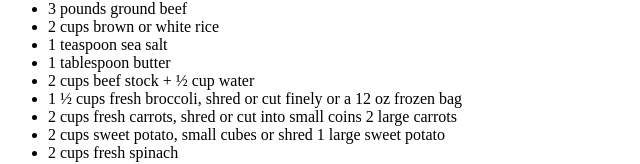
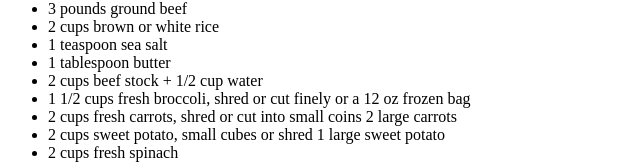
Before and after one commit to Jmcfrln/odin-recipes, a plain HTML site: page pages/recipe-1.html in a window 1280 px wide. Shown: the part 665-829 px from the top of the page, 0-640 px from the left. Drawn offline with Linux system fonts and the light colour scheme.

Commit message:
Fix ASCII character
Change special character (copied from website) to '1/2'

```diff
--- a/pages/recipe-1.html
+++ b/pages/recipe-1.html
@@ -28,8 +28,8 @@
         <li>2 cups brown or white rice</li>
         <li>1 teaspoon sea salt</li>
         <li>1 tablespoon butter</li>
-        <li>2 cups beef stock + ½ cup water</li>
-        <li>1 ½ cups fresh broccoli, shred or cut finely or a 12 oz frozen bag</li>
+        <li>2 cups beef stock + 1/2 cup water</li>
+        <li>1 1/2 cups fresh broccoli, shred or cut finely or a 12 oz frozen bag</li>
         <li>2 cups fresh carrots, shred or cut into small coins 2 large carrots</li>
         <li>2 cups sweet potato, small cubes or shred 1 large sweet potato</li>
         <li>2 cups fresh spinach</li>
```
